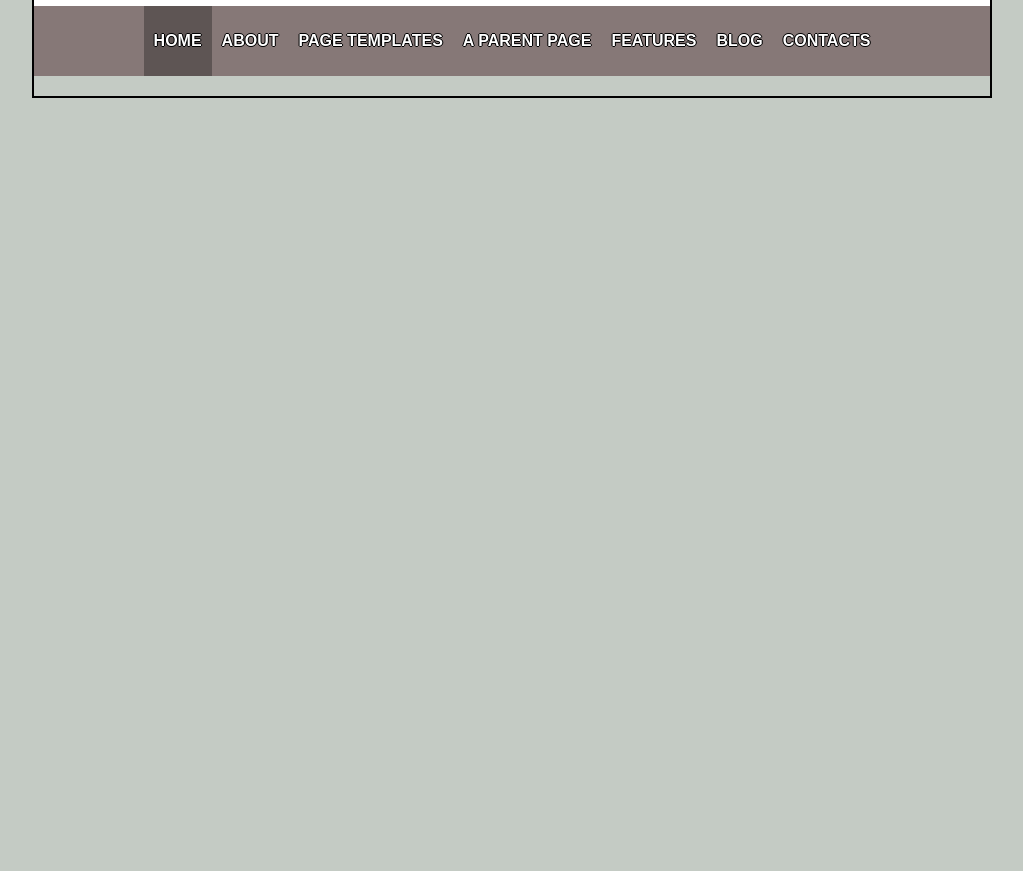
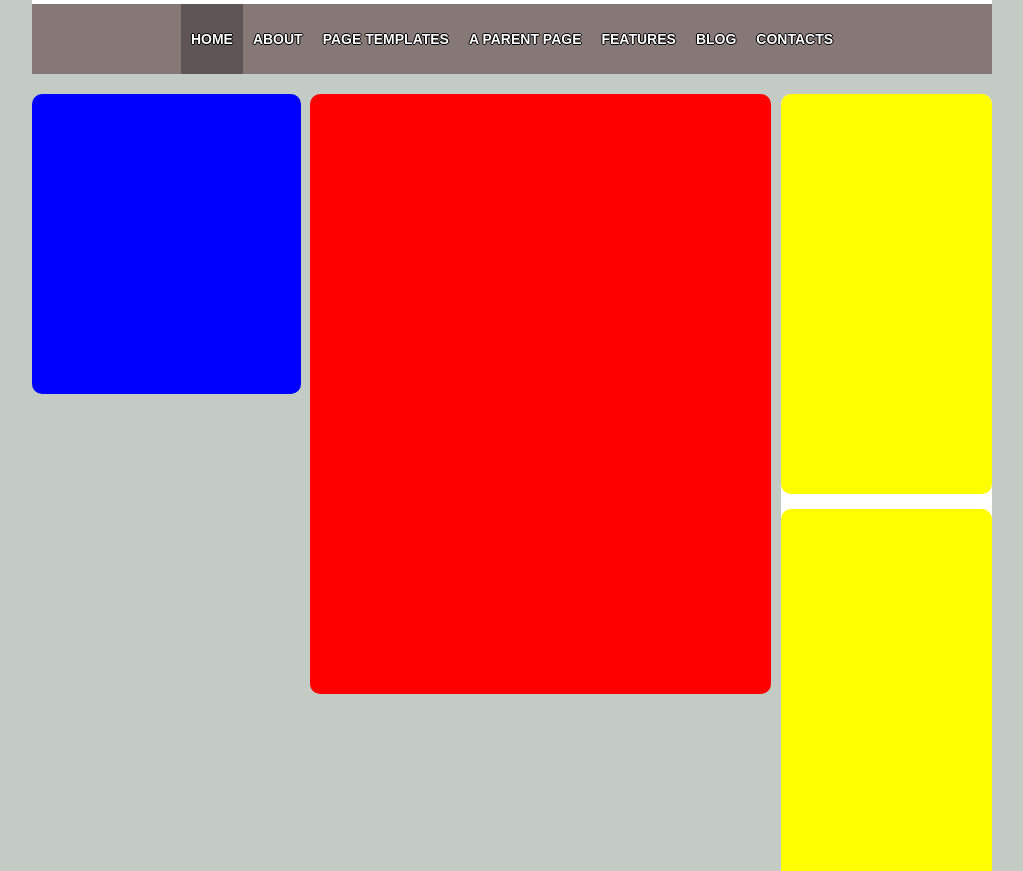
Before and after one commit to StefanoF707/htmlcss-struttura-wp, a plain HTML site: page index.html in a window 1280 px wide. Shown: the part 366-1237 px from the top of the page, without its empty margins (128-1151 px from the left). Before the commit the page ends 800 px from the top, so only its background shows below. Drawn offline with Linux system fonts and the light colour scheme.

Commit message:
struttura di base
struttura di base con i blocchi colorati completata.

```diff
--- a/css/style.css
+++ b/css/style.css
@@ -18,6 +18,10 @@
   display: table;
   clear: both;
 }
+
+.float-left {
+  float: left;
+}
 /* /utility */
 
 body {
@@ -26,8 +30,7 @@ body {
 }
 
 body > #container {
-  width: 75%;
-    border: 2px solid #000;
+  width: 75vw;
   margin: 20px auto 0;
 }
 
@@ -83,7 +86,7 @@ header > #navbar {
   list-style-type: none;
   display: inline-block;
   padding: 0 10px;
-  font-size: 16px;
+  font-size: 14px;
   font-weight: bold;
   cursor: pointer;
   color: #fff;
@@ -94,6 +97,48 @@ header > #navbar {
 }
 /* /navbar */
 
+/* main */
 main {
   margin: 20px 0;
 }
+
+#box-left,
+#box-center,
+#box-right {
+  background: #fff;
+  border-radius: 10px;
+}
+
+#box-left {
+  width: 28%;
+  background: #00f;
+  height: 300px;
+}
+
+#box-center {
+  width: 48%;
+  height: 600px;
+  margin: 0 1%;
+  background: #f00;
+}
+
+#box-right {
+  width: 22%;
+  background: #fff;
+}
+#box-right .widget {
+  height: 400px;
+  margin-bottom: 15px;
+  background: #ff0;
+  border-radius: 10px;
+}
+/* /main */
+
+
+/* credits */
+footer > #credits {
+  height: 150px;
+  border-radius: 10px;
+  background: #0f0;
+}
+/* /credits */
--- a/index.html
+++ b/index.html
@@ -38,23 +38,39 @@
       <!-- /presentazione & navbar -->
 
       <!-- asides & section -->
-      <main>
-        <aside id="box-left">
+      <main class="clearfix">
+        <!-- links -->
+        <aside id="box-left" class="float-left">
 
         </aside>
-        <section id="box-center">
+        <!-- /links -->
+        <!-- three column -->
+        <section id="box-center" class="float-left">
 
         </section>
-        <aside id="box-right">
+        <!-- /three column -->
+        <!-- widgets -->
+        <aside id="box-right" class="float-left">
+          <div class="widget">
+
+          </div>
+          <div class="widget">
+
+          </div>
+          <div class="widget">
+
+          </div>
 
         </aside>
-
+        <!-- /widgets -->
       </main>
       <!-- /asides & section -->
 
       <!-- credits -->
       <footer>
+        <section id="credits">
 
+        </section>
       </footer>
       <!-- /credits -->
 
```
